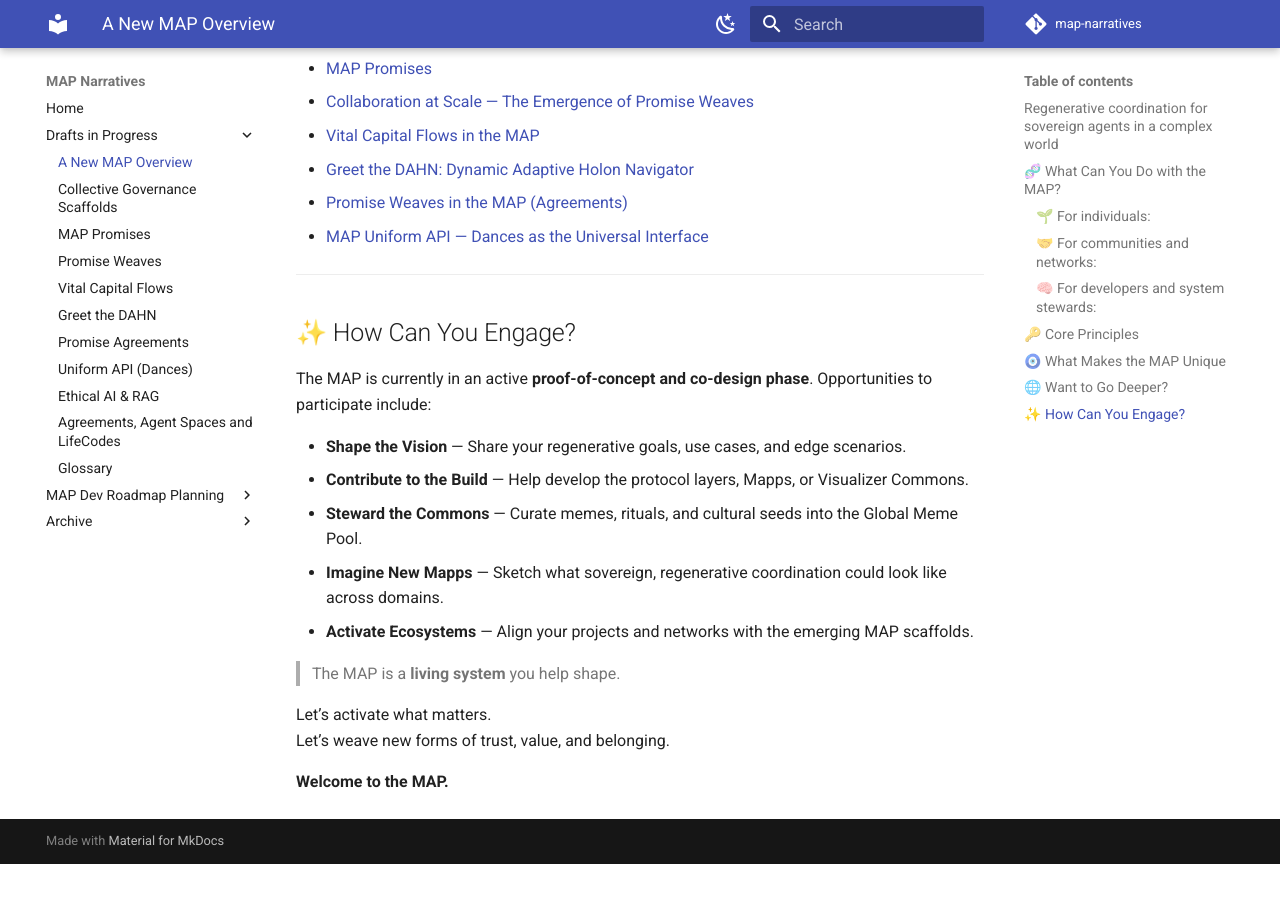
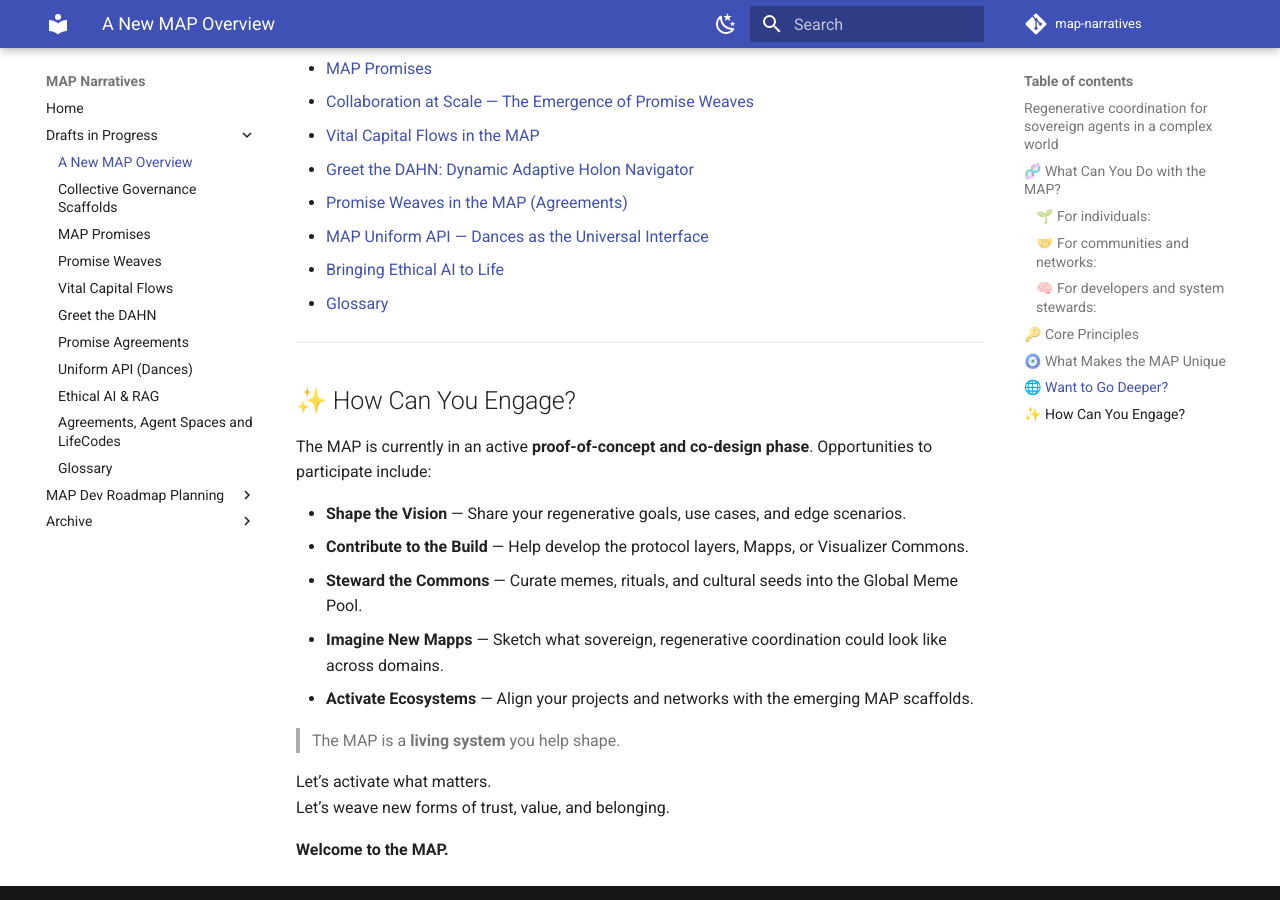
Before and after one commit to evomimic/map-narratives, an MkDocs documentation site: the page built from docs/drafts/overview.md, in a window 1280 px wide and 900 px high, scrolled down 3824 px. Built offline with MkDocs 1.6.1 and Material for MkDocs 9.7.7, drawn with Linux system fonts in a browser that asks for light colours; comment, search, counter and statistics services are not loaded; before the commit the page ends 4688 px from its top, so only the background shows below that.

Commit message:
Added Ethical AI and Glossary to "Dig Deeper" list

```diff
--- a/docs/drafts/overview.md
+++ b/docs/drafts/overview.md
@@ -107,6 +107,8 @@ Visualizers and interaction gestures are **community-contributed and co-evolved*
 - [Greet the DAHN: Dynamic Adaptive Holon Navigator](DAHN.md)
 - [Promise Weaves in the MAP (Agreements)](promise-weaves.md)
 - [MAP Uniform API — Dances as the Universal Interface](uniform-api.md)
+- [Bringing Ethical AI to Life](ethical-ai-rag.md)
+- [Glossary](glossary.md)
 
 ---
 
```
